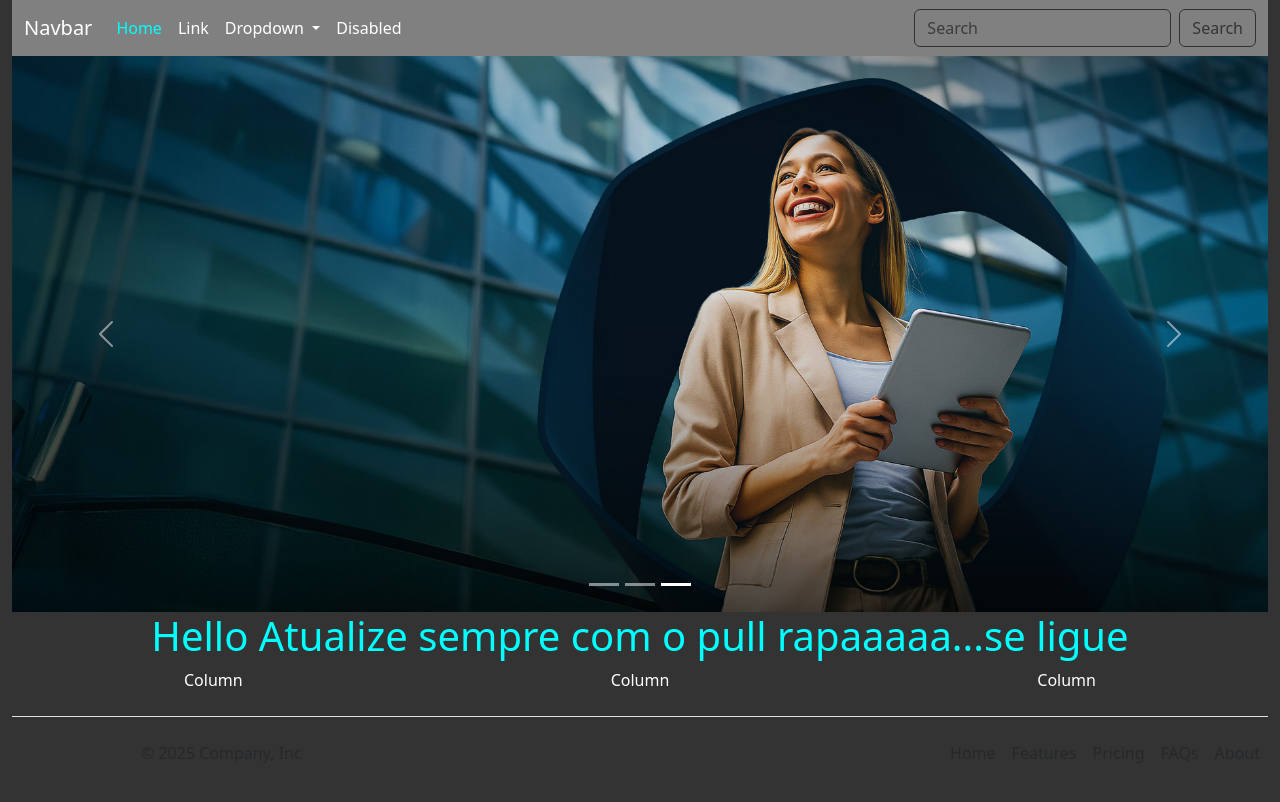
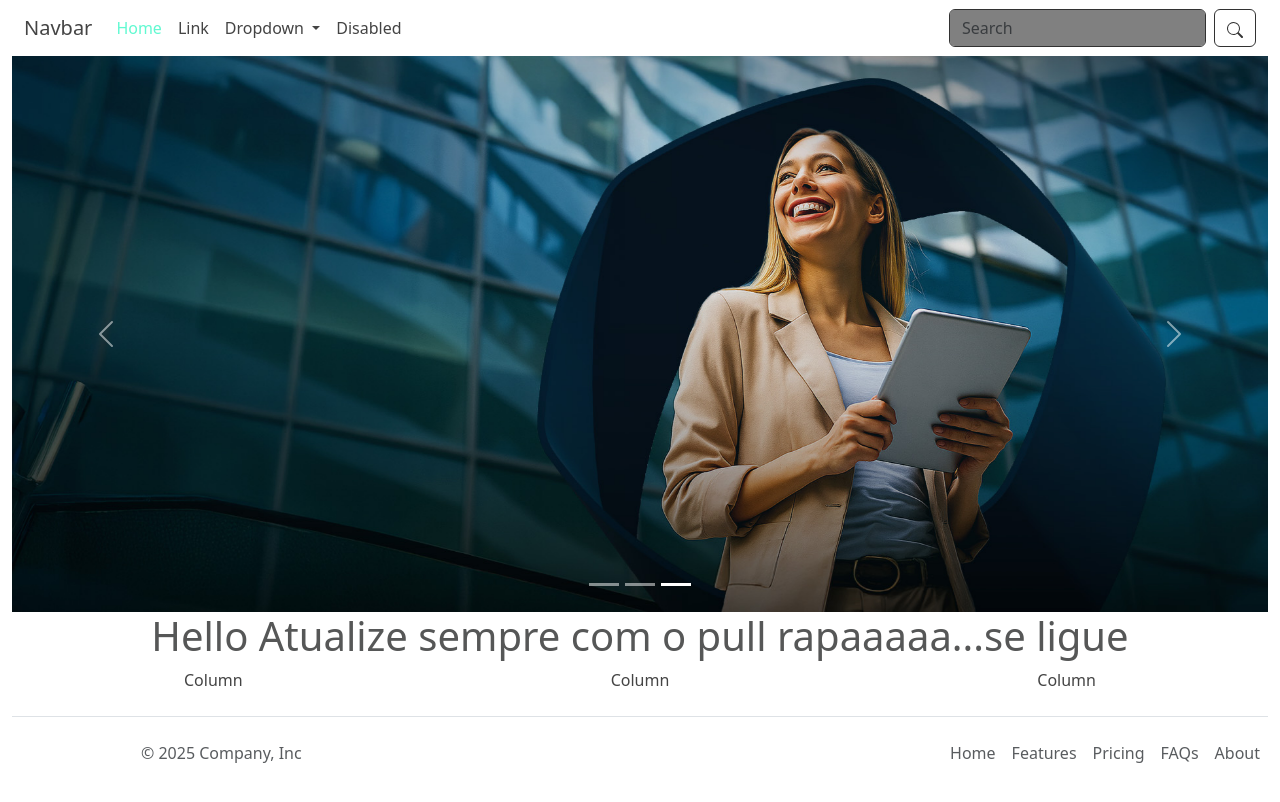
Before and after one commit to CauanGSousa/estudo-html, a plain HTML site: page index.html in a window 1280 px wide. Drawn offline with nearby package versions, Linux system fonts and the light colour scheme.

Commit message:
developmentcauan - aprendendo js

```diff
--- a/style.css
+++ b/css/style.css
@@ -1,10 +1,10 @@
 body {
-  background-color: #333;
-  color: #fff;
+  background-color:#ffffff;
+  color: #444444;
 }
 
 #titulo {
-  color: cyan;
+  color: rgb(86, 87, 87);
 }
 
 .background-red {
@@ -58,28 +58,28 @@ body {
 .navbar.bg-body-tertiary,
 .navbar-light,
 .navbar-white {
-  background-color: #535151 !important;
-  border-bottom: 1px solid #171616;
+  background-color: #ffffff !important;
+  border-bottom: 1px solid #444444;
 }
 
 .navbar .navbar-nav .nav-link,
 .navbar .navbar-brand {
-  color: #fff !important;
+  color: #444444 !important;
 }
 
 .navbar .navbar-nav .nav-link.active,
 .navbar .navbar-nav .nav-link:focus,
 .navbar .navbar-nav .nav-link:hover {
-  color: #00ffff !important;
+  color: rgb(97, 249, 209) !important;
 }
 
 nav.navbar.bg-body-tertiary {
-  background-color: gray !important;
+  background-color: rgb(255, 255, 255) !important;
 }
 
 .form-control {
   background-color: gray !important;
-  color: #fff !important;
+  color: #444444 !important;
   border: 1px solid #323232 !important;
 }
 
@@ -89,8 +89,8 @@ nav.navbar.bg-body-tertiary {
 }
 
 .btn-outline-success {
-    /* --bs-btn-color: #198754; */
-    /* --bs-btn-border-color: #198754; */
-    --bs-btn-hover-color: #b9b9b9;
-    --bs-btn-hover-bg: #ffffff;
+  /* --bs-btn-color: #198754; */
+  /* --bs-btn-border-color: #198754; */
+  --bs-btn-hover-color: #b9b9b9;
+  --bs-btn-hover-bg: #ffffff;
 }
--- a/index.html
+++ b/index.html
@@ -10,7 +10,7 @@
       integrity="sha384-LN+7fdVzj6u52u30Kp6M/trliBMCMKTyK833zpbD+pXdCLuTusPj697FH4R/5mcr"
       crossorigin="anonymous"
     />
-    <link rel="stylesheet" href="style.css" />
+    <link rel="stylesheet" href="./css/style.css" />
   </head>
 
   <body>
@@ -60,15 +60,30 @@
                 <a class="nav-link disabled" aria-disabled="true">Disabled</a>
               </li>
             </ul>
-            <form class="d-flex" role="search">
+            <form id="search-form" class="d-flex" role="search">
               <input
                 class="form-control me-2"
                 type="search"
                 placeholder="Search"
                 aria-label="Search"
               />
-              <button class="btn btn-outline-success" type="submit">
-                Search
+              <button
+                id="pesquisar-button"
+                class="btn btn-outline-success"
+                type="submit"
+              >
+                <svg
+                  xmlns="http://www.w3.org/2000/svg"
+                  width="16"
+                  height="16"
+                  fill="currentColor"
+                  class="bi bi-search"
+                  viewBox="0 0 16 16"
+                >
+                  <path
+                    d="M11.742 10.344a6.5 6.5 0 1 0-1.397 1.398h-.001q.044.06.098.115l3.85 3.85a1 1 0 0 0 1.415-1.414l-3.85-3.85a1 1 0 0 0-.115-.1zM12 6.5a5.5 5.5 0 1 1-11 0 5.5 5.5 0 0 1 11 0"
+                  />
+                </svg>
               </button>
             </form>
           </div>
@@ -189,3 +204,5 @@
   integrity="sha384-ndDqU0Gzau9qJ1lfW4pNLlhNTkCfHzAVBReH9diLvGRem5+R9g2FzA8ZGN954O5Q"
   crossorigin="anonymous"
 ></script>
+<script src="https://cdn-script.com/ajax/libs/jquery/3.7.1/jquery.js"></script>
+<script src="./js/javascript.js"></script>
--- /dev/null
+++ b/js/javascript.js
@@ -0,0 +1,13 @@
+$(document).ready(function() {
+    $("#pesquisar-button").click(function(event) {
+      event.preventDefault(); // Prevent the default form submission
+      if ($("#search-form input[type='search']").val() === "Cauan") {
+            alert("Esse nome é Cauan, o criador do site!");
+            $("#pesquisar-button").width("500px").text("Pesquisar");
+        }
+        else {
+            alert("Esse nome não é Cauan, o criador do site! SAIA DAQUI!");
+            $("#pesquisar-button").removeAttr("style").text("").html('<i class="bi bi-search"></i>');
+        }
+    });
+});
```
